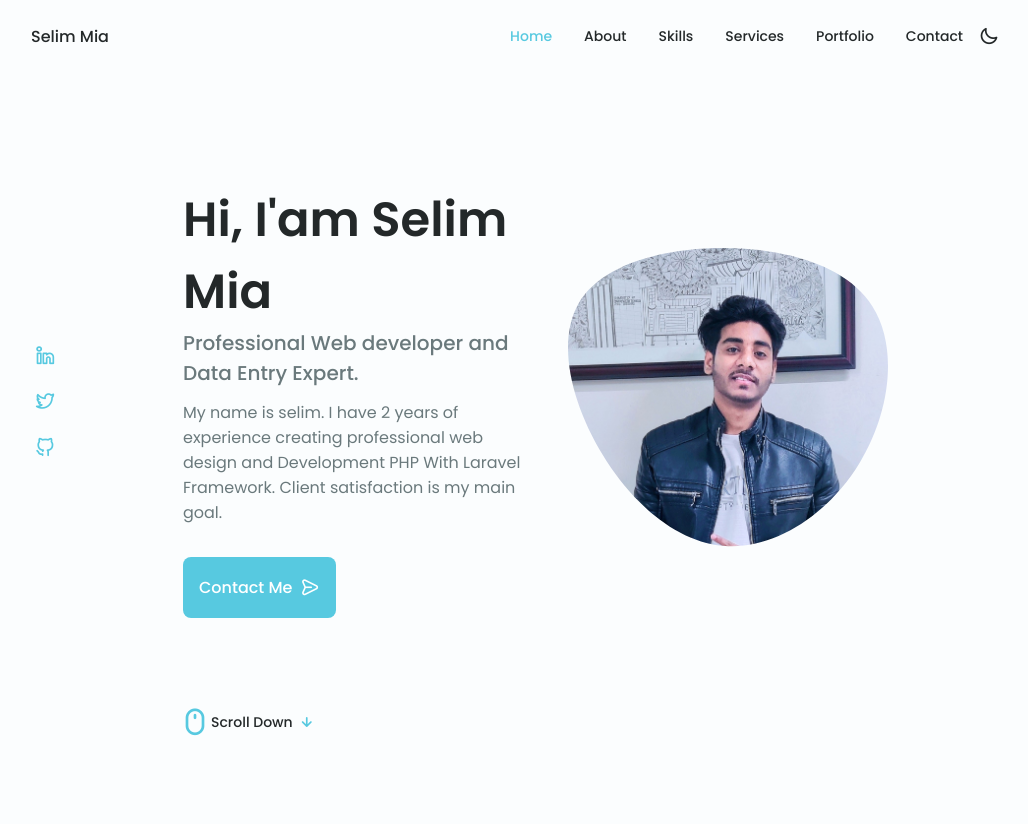
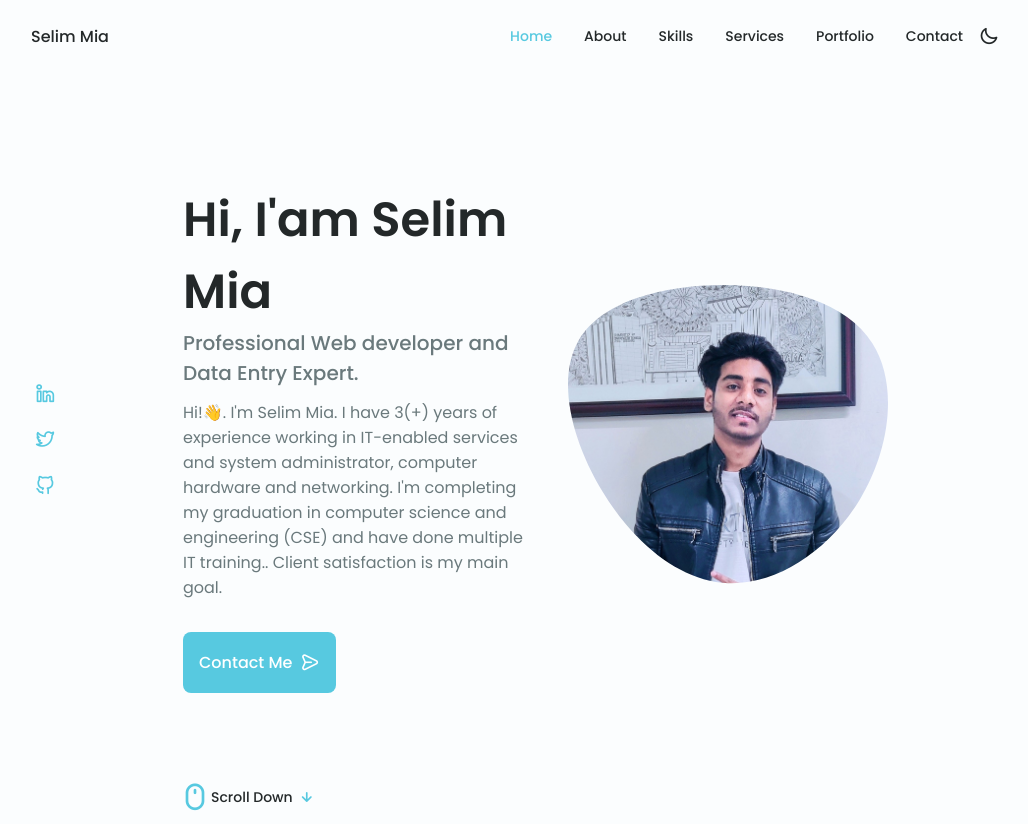
Before and after one commit to selim-uits/Portfolio, a plain HTML site: page index.html in a window 1280 px wide. Shown: the top 824 px of the page, without its empty margins (125-1153 px from the left). Drawn offline with nearby package versions, Linux system fonts and the light colour scheme.

Commit message:
Update index.html

```diff
--- a/index.html
+++ b/index.html
@@ -133,7 +133,7 @@
               <h1 class="home__title">Hi, I'am Selim Mia</h1>
               <h3 class="home__subtitle">Professional Web developer and Data Entry Expert.</h3>
               <p class="home__description">
-                My name is selim. I have 2 years of experience creating professional web design and Development PHP With Laravel Framework. Client satisfaction is my main goal.
+                Hi!👋. I'm Selim Mia. I have 3(+) years of experience working in IT-enabled services and system administrator, computer hardware and networking. I'm completing my graduation in computer science and engineering (CSE) and have done multiple IT training.. Client satisfaction is my main goal.
               </p>
               <a href="#contact" class="button button--flex home__button">
                 Contact Me<i class="uil uil-message button__icon"></i>
```
